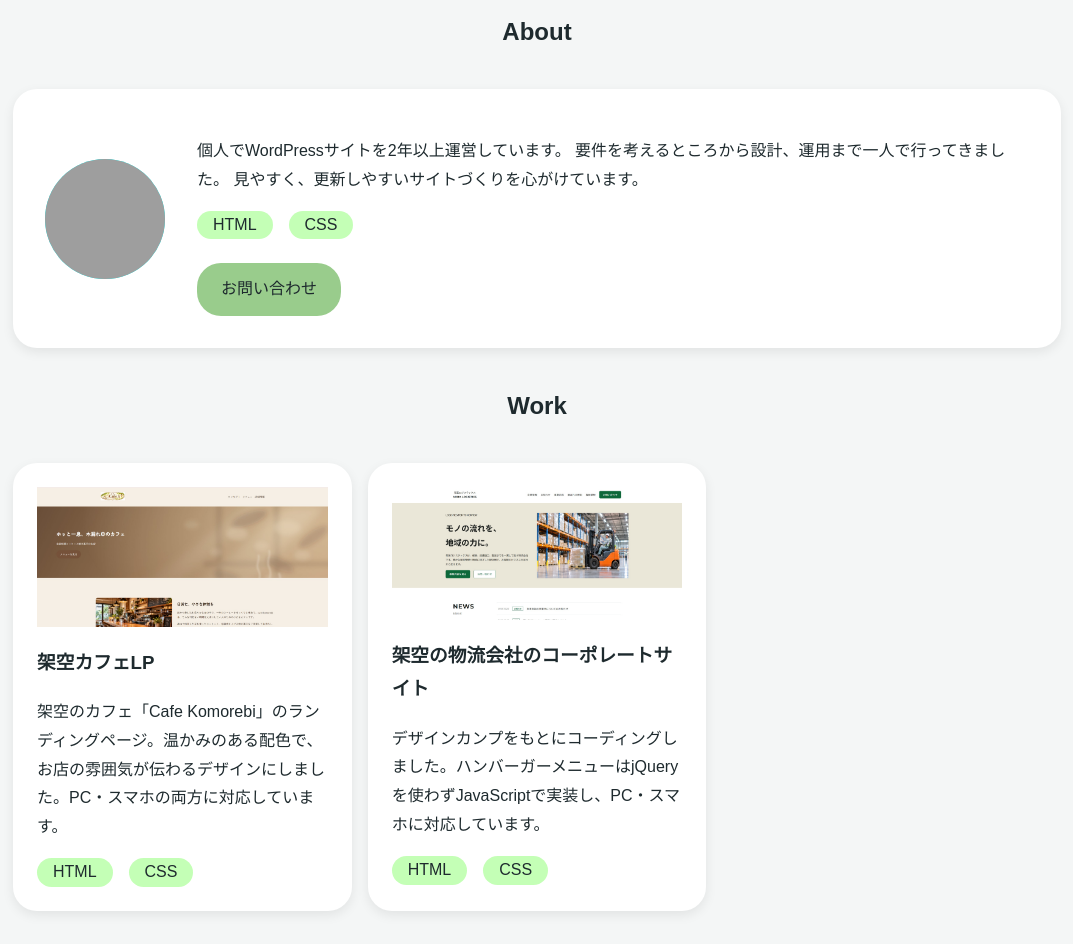
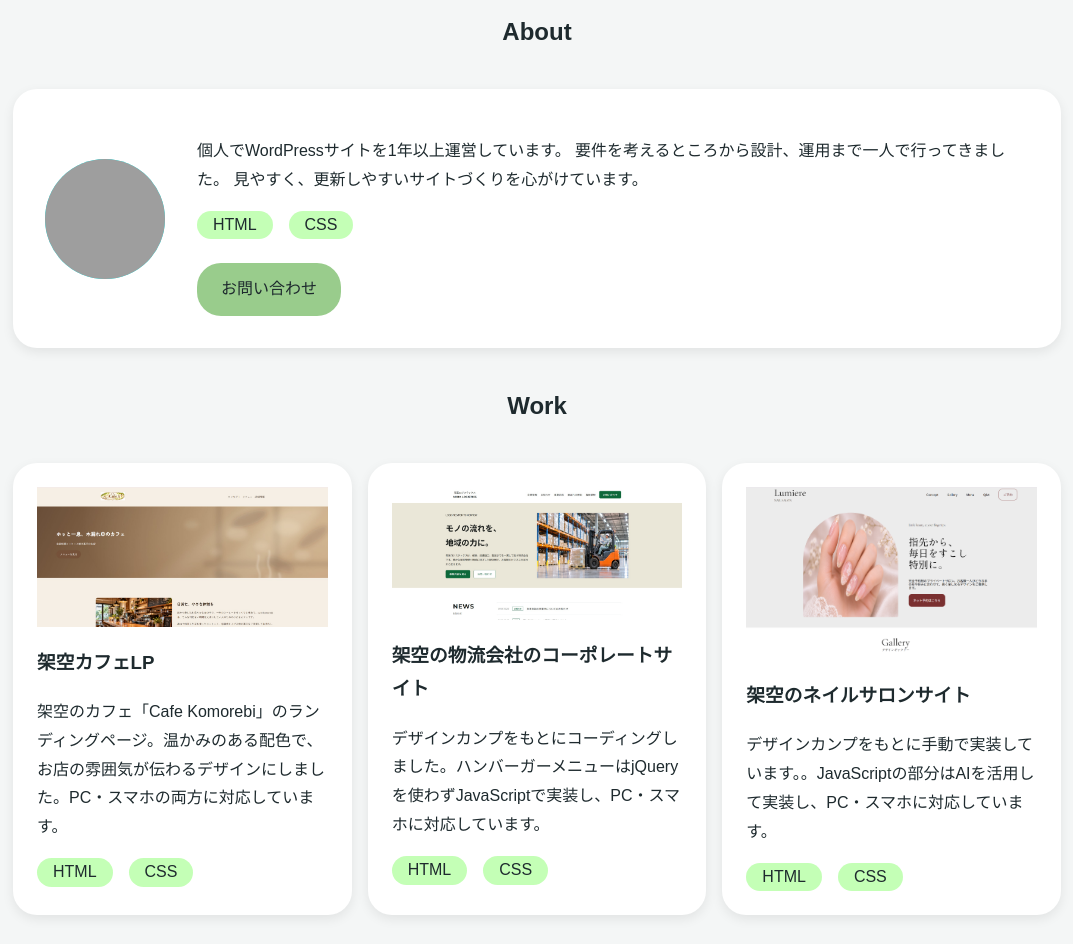
Before and after one commit to kuroneko-nilyanko/kuroneko-nilyanko.github.io, a plain HTML site: page index.html in a window 1280 px wide. Shown: the part 760-1704 px from the top of the page, without its empty margins (103-1176 px from the left). Drawn offline with Linux system fonts and the light colour scheme; grey boxes are pictures that could not be loaded.

Commit message:
Update index.html

```diff
--- a/index.html
+++ b/index.html
@@ -53,7 +53,7 @@
                     <img src="img/icon.jpg" alt="プロフィール写真" class="About-img">
 
                 <div class="About-Introduction">
-                    <p>個人でWordPressサイトを2年以上運営しています。
+                    <p>個人でWordPressサイトを1年以上運営しています。
                         要件を考えるところから設計、運用まで一人で行ってきました。
                         見やすく、更新しやすいサイトづくりを心がけています。
                     </p>
@@ -118,6 +118,20 @@
             </div>
         </div>
 
+        <div class="card">
+
+        <a href="https://kuroneko-nilyanko.github.io/aoba/">
+                <img src="img/salon.jpg" alt="サイト画像" class="work-img">
+        </a>
+            <div>
+                <h3>架空のネイルサロンサイト</h3>
+                <p>デザインカンプをもとに手動で実装しています。。JavaScriptの部分はAIを活用して実装し、PC・スマホに対応しています。</p>
+                <ul class="tag-list">
+                    <li class="tag-item">HTML</li>
+                    <li class="tag-item">CSS</li>
+                </ul>
+            </div>
+        </div>
 
         </div>
     </div>
```
